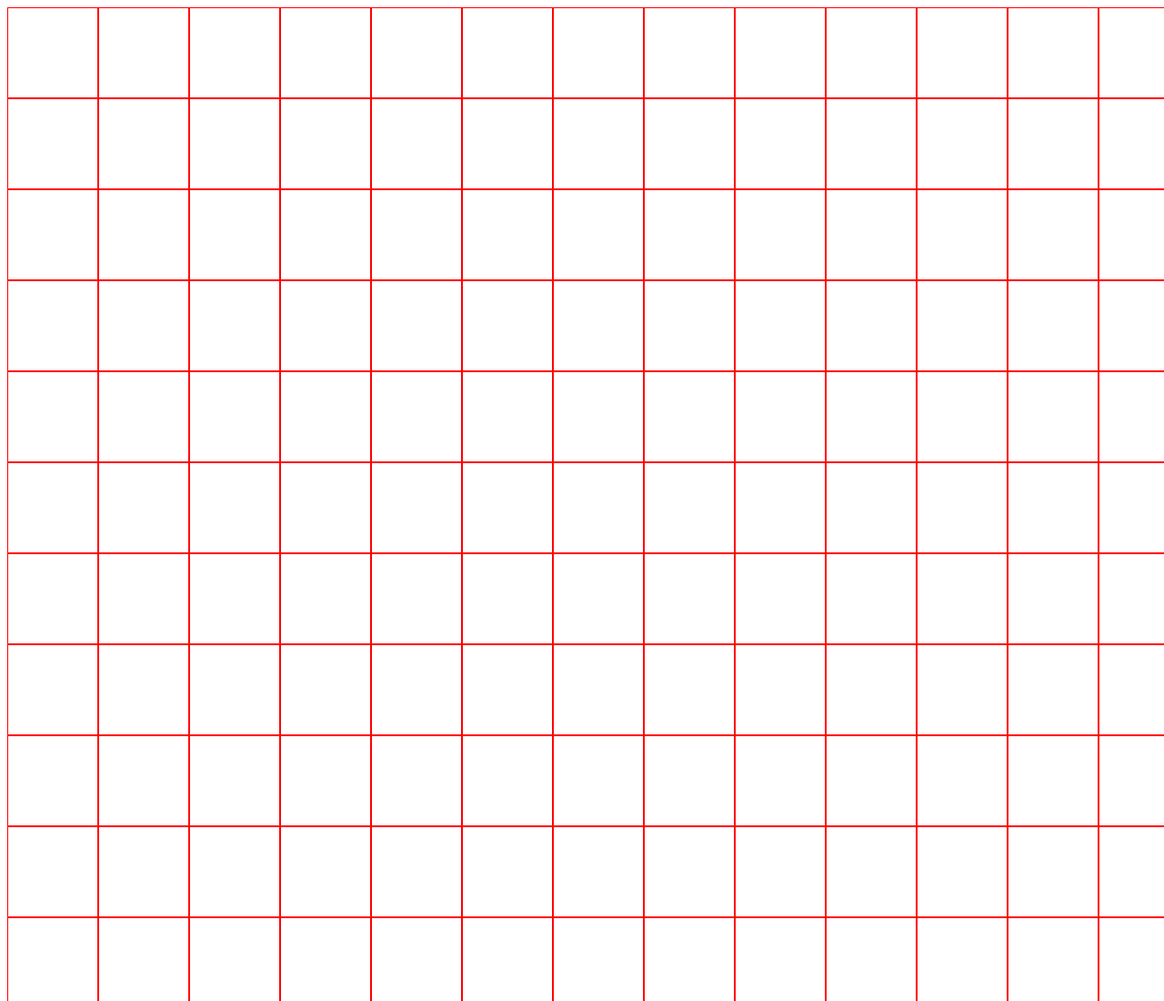
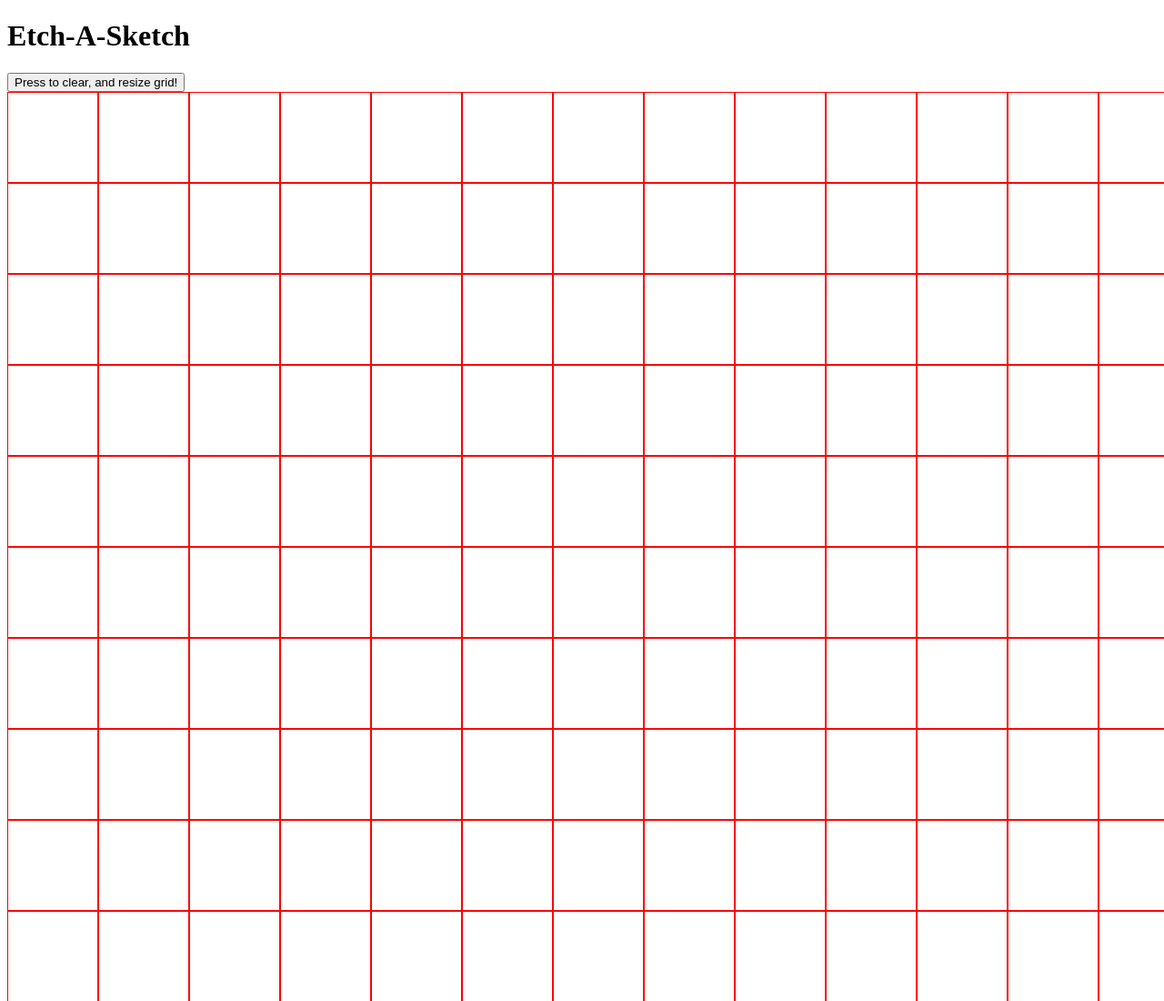
Before and after one commit to LawrenceDeacon/etch-a-sketch, a plain HTML site: page index.html in a window 1280 px wide. Shown: the top 1100 px of the page at 91% size. Drawn offline with Linux system fonts and the light colour scheme.

Commit message:
added header

```diff
--- a/index.html
+++ b/index.html
@@ -9,6 +9,10 @@
     <link rel="stylesheet" href="style.css">
 </head>
 <body>
+    <div class="header">
+        <h1>Etch-A-Sketch</h1>
+        <button id="clear">Press to clear, and resize grid!</button>
+    </div>
     <div class="wrapper"></div>
 </body>
 </html>
```
